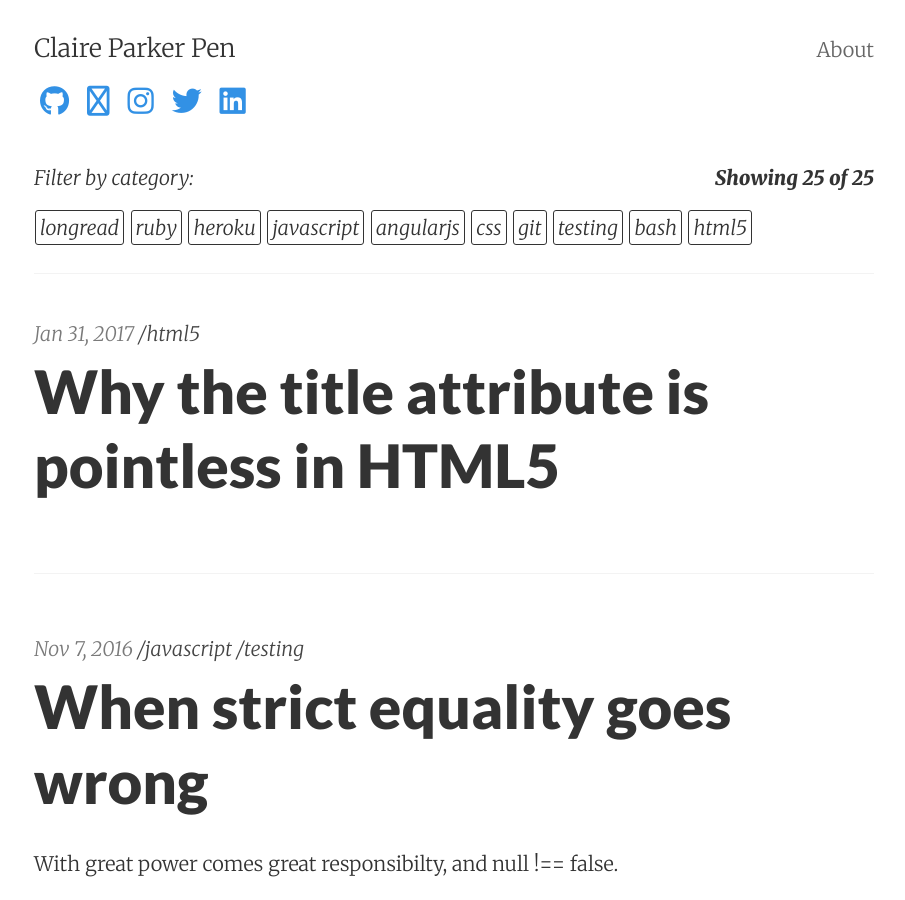
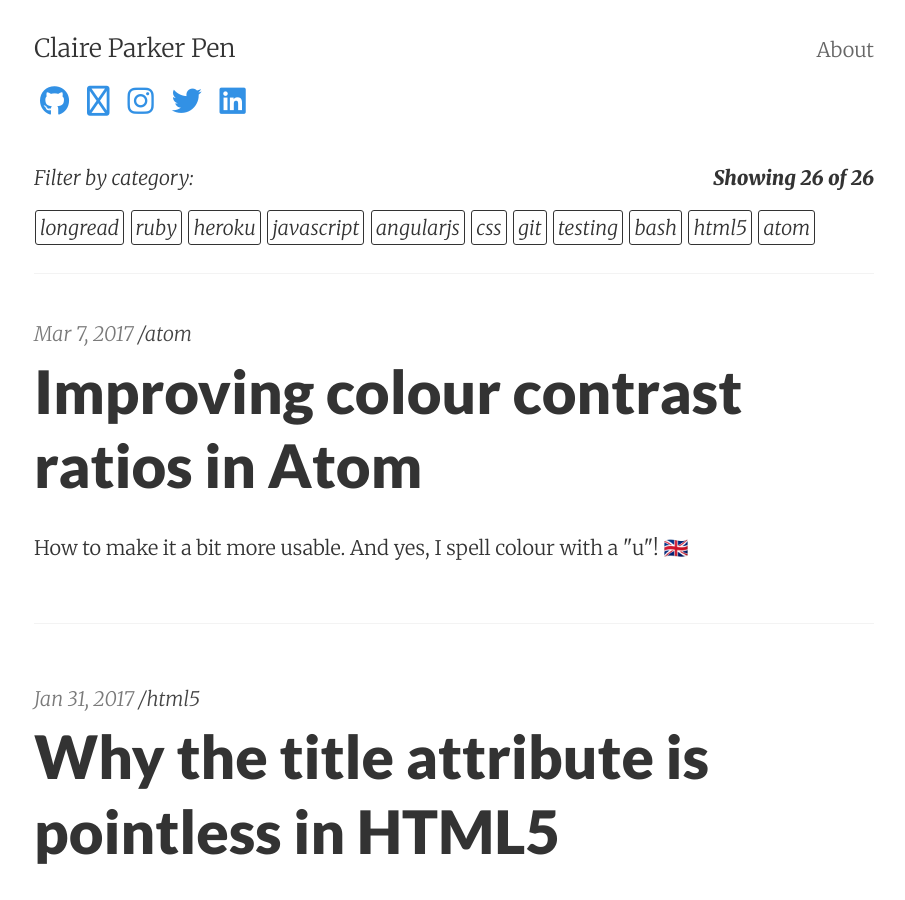
Before and after one commit to claire-codes/blog-com, a Jekyll site: the page built from index.html, in a window 1280 px wide and 900 px high. Shown: the whole window, without its empty margins (186-1091 px from the left). Built offline with Jekyll 4.4.1, drawn with Linux system fonts in a browser that asks for light colours; nearby versions of some CDN libraries; Markdown is read by kramdown in place of the engine named in the settings; some of the changed lines change nothing that is shown.

Commit message:
:mountain_railway: Make post actually make sense

````diff
--- a/_posts/2017-03-07-improving-colour-contrast-ratios-in-atom.markdown
+++ b/_posts/2017-03-07-improving-colour-contrast-ratios-in-atom.markdown
@@ -1,48 +1,84 @@
 ---
 layout: post
 title: Improving colour contrast ratios in Atom
-summary: How to make it a bit more usable. And yes, I spell colour with a &#34;u&#34;!
+summary: How to make it a bit more usable. And yes, I spell colour with a &#34;u&#34;! 🇬🇧
 date: 2017-03-07 20:58:17
 comments: true
-published: false
+published: true
 categories:
--
+- atom
 ---
 
-Atom is an open-source text editor and is as customisable as you'd expect a piece of open-source software to be, even if making those customisations isn't always the most straightforward job it could be. But hey, that's frontend web development for you.
+Atom is an open source text editor and is as customisable as you'd expect a piece of open source software to be. You can not only choose from the plethora of themes built by the community, but further tweak the styles to your liking.
 
-My problem with Atom today was the the illegibility of the gitignored file and folder names in the tree view. Atom helpfully gives files and folders in your gitignore file a darker colour compared to those that aren't gitignored, so that you can visually distinguish them. However, I find the resulting colour contrast difficult to read. Just because a file is gitignored doesn't mean I won't want to interact with it. So off I set on a quest to make my life easier.
+I'm not normally an adventurous person in terms of theming or customising my devices, but something about the UI in Atom was really bugging me: the readability of the gitignored file and folder names in the tree view in terms of colour. Atom helpfully gives files and folders in your `.gitignore` file a darker colour compared to those that aren't gitignored, so that you can visually distinguish them. However, I find the resulting colour contrast difficult to read. Day to day I work on large codebases that have a lot of generated content that isn't committed to the git repo, but with which I still need to navigate round, so I set about working out to change the colour to something easier on the eyes 👀.
 
-Here's an image of how it looks by default on my Mac, using Atom 1.13.1 version and the One Dark UI and Syntax theme.
+Here's an image of how it originally looked on my Mac, using Atom 1.13.1 version and the One Dark UI and Syntax themes.
 
 ![Original tree view colours](/assets/originalTreeView.png)
 
-### Just change your theme woman!
-
-You could just go to the Install Packages menu and find and install a different theme that may have a nicer colour scheme that you find easier to read. However, you still may want to tweak the styles somewhat, and the following method is how to do it. Plus you'll understand a bit more about colour contrasts!
-
-The image above shows you how untouched files look, folders that are new since my last git commit, files that have been edited since my last git commit, and how folders that are included in my gitignore file look. The reason that gitignored filenames are more difficult to read compared to the other names is because the colour contrast between the background colour and text colour is low. Let's improve that.
+The image above shows from top to bottom, examples of how untouched files look, folders that are new since my last git commit, files that have been edited since my last git commit and how folders that are included in my `.gitignore` file look. The reason that gitignored filenames are more difficult to read compared to the other names is because the colour contrast between the background colour and text colour is low. Let's improve that.
 
 ## Find out your current colour contrast ratio
 
-Atom is just a browser behind the scenes: press the same keyboard command as you would in Chrome to open Chrome Dev Tools (Cmd + Alt + I on Mac). Using the normal Select element tools, hover over the tree view background and the filenames and find out what colour they use for display. You may need to dig around in the Computed styles tab as the DOM in the Atom editor is quite verbose.
+Atom is just a browser behind the scenes: press the same keyboard command as you would in Chrome to open Chrome Dev Tools (Cmd + Alt + I on Mac). Using the normal Select element tool, hover over the tree view background and the filenames and find out which colours they use for display. You may need to dig around in the Computed Styles tab as the DOM in the Atom editor can be quite verbose.
 
-![Inspecting tree view styles](assets/inspectingOriginalTreeView.png)
+![Inspecting tree view styles](/assets/inspectingOriginalTreeView.png)
 
-Once you have both of those values, open a good colour contrast ratio calculator tool on the web. I enjoyed using both Lea Verou's [contrast ratio](http://leaverou.github.io/contrast-ratio/) and the excellent [WebAIM Color Contrast Checker](http://webaim.org/resources/contrastchecker/). Slot your values in the appropriate values and you will see the ratio. You may need to convert the rsla colour values to RGB. In that case I like to use HSL color Picker which gives me the colour in different formats and gives a cool slider.
+Once you have both of those values, open a good colour contrast ratio calculator tool on the web. I enjoyed using both Lea Verou's [contrast ratio](http://leaverou.github.io/contrast-ratio/) and the excellent [WebAIM Color Contrast Checker](http://webaim.org/resources/contrastchecker/). Slot your values in the appropriate input fields to discover the resulting contrast ratio.
 
-You'll see that the ratio is less than ideal. Now it's up to you to play around with colours and ratios to find a colour that you like for your gitignored files.
+**Note:** You may need to convert the rgba colour to the equivalent hex format, for example the tree view titles returned a value of `rgba(157, 165, 180, 0.6)` for me. In that case I like to use [HSL color Picker](http://hslpicker.com/) which gives me the colour in different formats and a snazzy slider tool that I can use to choose new colours!
 
-While you're at it, you might want to check the ratio of regular files. I noticed that this was also bad so using the Brighten button WebAIM I made this a little clearer.
+![WebAIM site colour contrast ratio results](/assets/WebAimExample.png)
+
+The image above shows my results for the gitignored text against the tree view background. You'll see that the ratio is less than ideal. Now it's up to you to play around with colours and ratios to find a colour that you like for your gitignored files.
+
+While you're at it, you might want to check the ratio of regular files. I noticed that the contrast ratio was also less than ideal so using the Brighten button WebAIM I made the text colour a little whiter.
 
 ## Change your colours in Atom
 
-Atom has a stylesheet that contains user-specific style customisations. This is where we should put our colour changes. The stylesheet is accessible from the main Atom menu. Using Dev tools again, work out which selectors you need to apply the new styles and write a new Less style. You should see you changes as soon as you hit Save and give it a second to recompile.
+Atom has a stylesheet that contains user-specific style customisations. This is where we should put our colour changes. The stylesheet is accessible from the main Atom menu in the Menu bar on a Mac: just open Atom > Stylesheet... . Using Dev tools again, work out which selectors you need to apply the new styles and write a new Less style. You should see you changes as soon as you hit Save and give it a second to recompile.
 
-Now you have this instead (image)
+My selectors look something like this:
 
-My stylesheet looks like this.
+```css
+// Change tree view colours to create WCAG AAA standard contrast
+.list-group li.list-nested-item.selected > .list-item,
+.list-group li.list-nested-item > .list-item,
+.list-group li:not(.list-nested-item).selected,
+.list-group li:not(.list-nested-item),
+.list-tree li.list-nested-item.selected.status-ignored > .list-item,
+.list-tree li.list-nested-item > .list-item,
+.list-tree li:not(.list-nested-item).selected,
+.list-tree li:not(.list-nested-item) {
+    color: #d1d5dc;
+}
+
+// This is for gitignored files in the tree view.
+// It doesn't quite make AAA standard but it's AA, and is distiguishab;e from the non-gitignored files
+.list-group li.list-nested-item.selected.status-ignored > .list-item,
+.list-group li.list-nested-item.status-ignored > .list-item,
+.list-group li:not(.list-nested-item).selected.status-ignored,
+.list-group li:not(.list-nested-item).status-ignored,
+.list-tree li.list-nested-item.selected.status-ignored > .list-item,
+.list-tree li.list-nested-item.status-ignored > .list-item,
+.list-tree li:not(.list-nested-item).selected.status-ignored,
+.list-tree li:not(.list-nested-item).status-ignored {
+    color: #c09194;
+}
+```
+
+And my resulting colours in the tree view look like this:
+
+![Final tree view colours](/assets/finalTreeView.png)
+
+Why stop there though? How about making that green for new files a pop a little more? Or change the tab name titles? Or even comments in files which are pretty much unreadable for me in this theme unless I squint!
+
+
+### Why don't you just change your theme!?
+
+Of course, you could just go to the Install Packages menu and find and install a different theme that may have a nicer colour scheme that you find easier to read. But there may be elements of that theme that you'd like to customise, and isn't it cool interacting with a desktop application through Dev tools??
 
 ### Bonus
 
-I use the back up sync package to save all my settings in a Gist so that I can share them between machines.
+I use the [sync-settings](https://atom.io/packages/sync-settings) package to save all my settings in a Gist so that I can share them between machines. This includes this stylesheet I worked on in this post.
````
Also changed, not shown: assets/WebAimExample.png (added), assets/finalTreeView.png (added).
